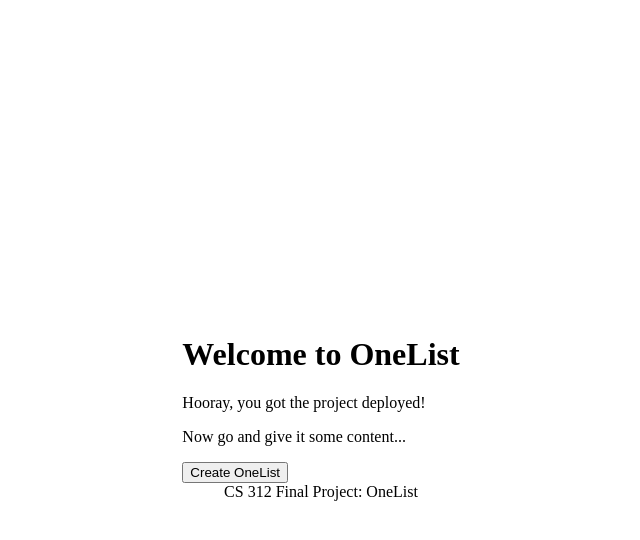
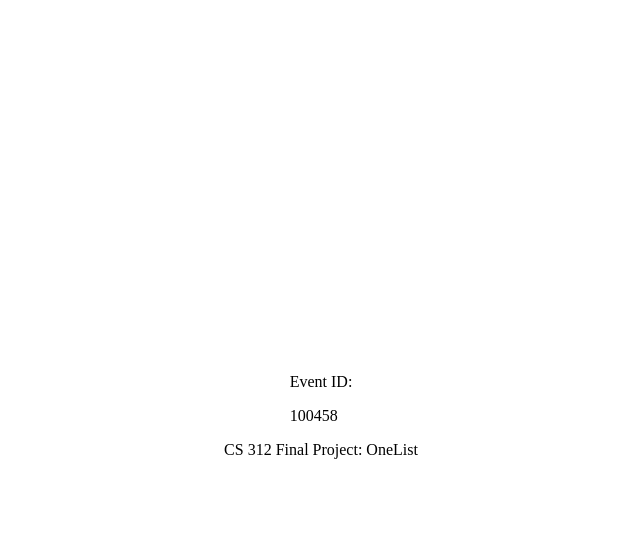
Before and after one commit to hjarai/spotify, a Next.js app: page / in a window 1280 px wide. Both pictures are taken after a click on the button "Create OneList". Shown: the top 540 px of the page, without its empty margins (319-959 px from the left). Built offline with nearby package versions, Linux system fonts and the light colour scheme.

Commit message:
Stories 1.1 and 1.3.

```diff
--- /dev/null
+++ b/src/components/CreationPage.js
@@ -0,0 +1,25 @@
+
+import { useState } from 'react';
+
+
+export default function CreationPage() {
+
+    const [currentID, setID] = useState(makeEventID());
+
+    function makeEventID(){
+        var S4 = function() {
+          return ((Math.floor(Math.random()*10).toString()));
+        };
+       return (S4()+S4()+S4()+S4()+S4()+S4());
+      }
+    return(
+        <div >
+            <div className="EventID">
+                <p className="EventText"> Event ID:</p>
+                <p className="ID">{currentID}</p>
+            </div>
+        </div>
+
+
+    );
+}
--- a/src/pages/index.js
+++ b/src/pages/index.js
@@ -1,36 +1,35 @@
-//import { useEffect, useState } from 'react';
+
 
 import Head from 'next/head';
-
+import { useState } from 'react';
+import CreationPage from '../components/CreationPage.js'
 import styles from '../styles/Home.module.css';
 //import { createEvent } from '@testing-library/react';
 
 export default function Home() {
-  //useState to switch pages ?
-  /*
-  const[] = useState();
 
+  const [currentMode, setMode] = useState("");
 
-  */
+  let pageContent;
 
-  function createEvent(){
+  if (currentMode === 'createOneList') {
+    pageContent = (<CreationPage />);
 
+  }  else {
+
+    pageContent = (<>
+      <h1 className="title">Welcome to OneList</h1>
+      <button className="CreateOneListButton" onClick = {() => {setMode('createOneList')}}>Create OneList</button> </>)
   }
 
   return (
     <div className={styles.container}>
       <Head>
         <title>Welcome Page</title>
-        <link rel="icon" href="/favicon.ico" />
       </Head>
-
       <main>
-        <h1 className="title">Welcome to OneList</h1>
-        <p>Hooray, you got the project deployed!</p>
-        <p>Now go and give it some content...</p>
-        <button className="CreateOneListButton" onClick = {() => {createEvent()}} >Create OneList</button>
+        {pageContent}
       </main>
-
       <footer> CS 312 Final Project: OneList</footer>
     </div>
   );
--- a/src/styles/globals.css
+++ b/src/styles/globals.css
@@ -36,7 +36,24 @@ main {
   cursor: pointer;
 
 }
+.EventID{
+  text-align:right;
+  display: inline-block;
+  width: fit-content;
+  font-family: Arial, Helvetica, sans-serif;
+  font-size: 16px;
+}
+.EventText{
+  float: left;
+  font-family: Arial, Helvetica, sans-serif;
+}
+.ID{
+  float: left;
+  width: fit-content;
+  font-family: Arial, Helvetica, sans-serif;
+  margin-left: 4px;
 
+}
 footer {
   width: 100%;
   height: 100px;
```
Also changed, not shown: 1 other file (tests, documents, lock files or other folders).
